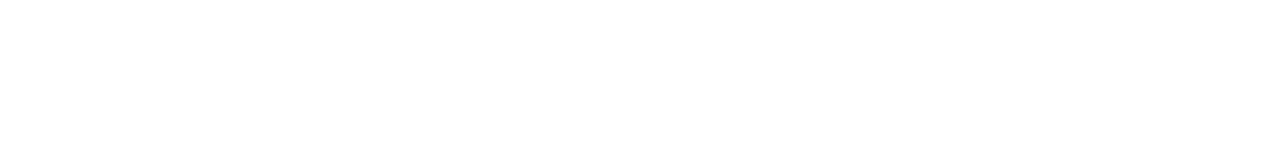
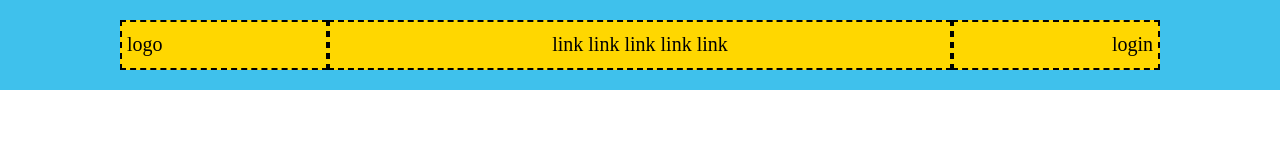
Before and after one commit to angelofaoldi/htmlcss-struttura-discord, a plain HTML site: page index.html in a window 1280 px wide. Drawn offline with Linux system fonts and the light colour scheme.

Commit message:
[ADD] header

```diff
--- a/css/style.css
+++ b/css/style.css
@@ -3,3 +3,48 @@
     margin: 0;
     box-sizing: border-box;
 }
+
+
+/* HEADER */
+.contenitoreheader {
+    max-width: 1400px;
+    margin: 0 auto;
+    background-color: #3fc1ec;
+    padding: 20px 120px;
+    display: flex;
+    justify-content: center;
+    text-align: center;
+    font-size: 20px;
+    font-weight: 500;
+    font-style: Tahoma, sans-serif;
+}
+
+/* HEADER: LOGO + LINK + LOGIN */
+
+.card {
+    background-color: gold;
+    height: 50px;
+    border-style: dashed;
+    border: 2px dashed black;
+    line-height: 45px;
+}
+
+/* LOGO + LOGIN */
+.col20 {
+    width: 20%;
+}
+
+.logo {
+    text-align: left;
+    padding-left: 5px;
+}
+
+.login {
+    text-align: right;
+    padding-right: 5px;
+}
+
+/* LINK */
+.col60 {
+    width: 60%;
+}
--- a/index.html
+++ b/index.html
@@ -8,5 +8,18 @@
 </head>
 <body>
 
+    <!-- PRIMA SEZIONE: HEADER: LOGO + LINK + LOGIN -->
+    <header>
+        <div class="contenitoreheader">
+            <div class="card col20 logo">logo</div>
+            <div class="card col60">link link link link link</div>
+            <div class="card col20 login">login</div>
+        </div>
+    </header>
+
+    <main>
+
+    </main>
+
 </body>
 </html>
```
